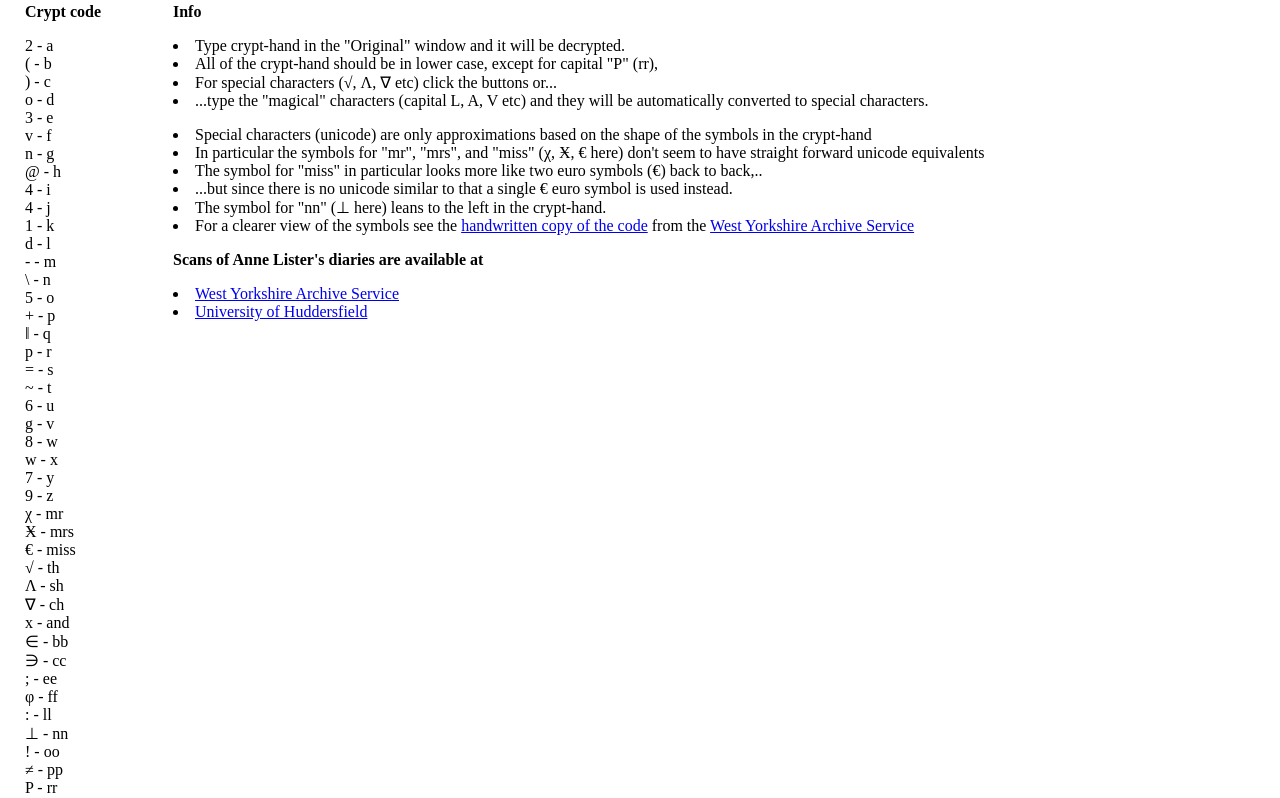
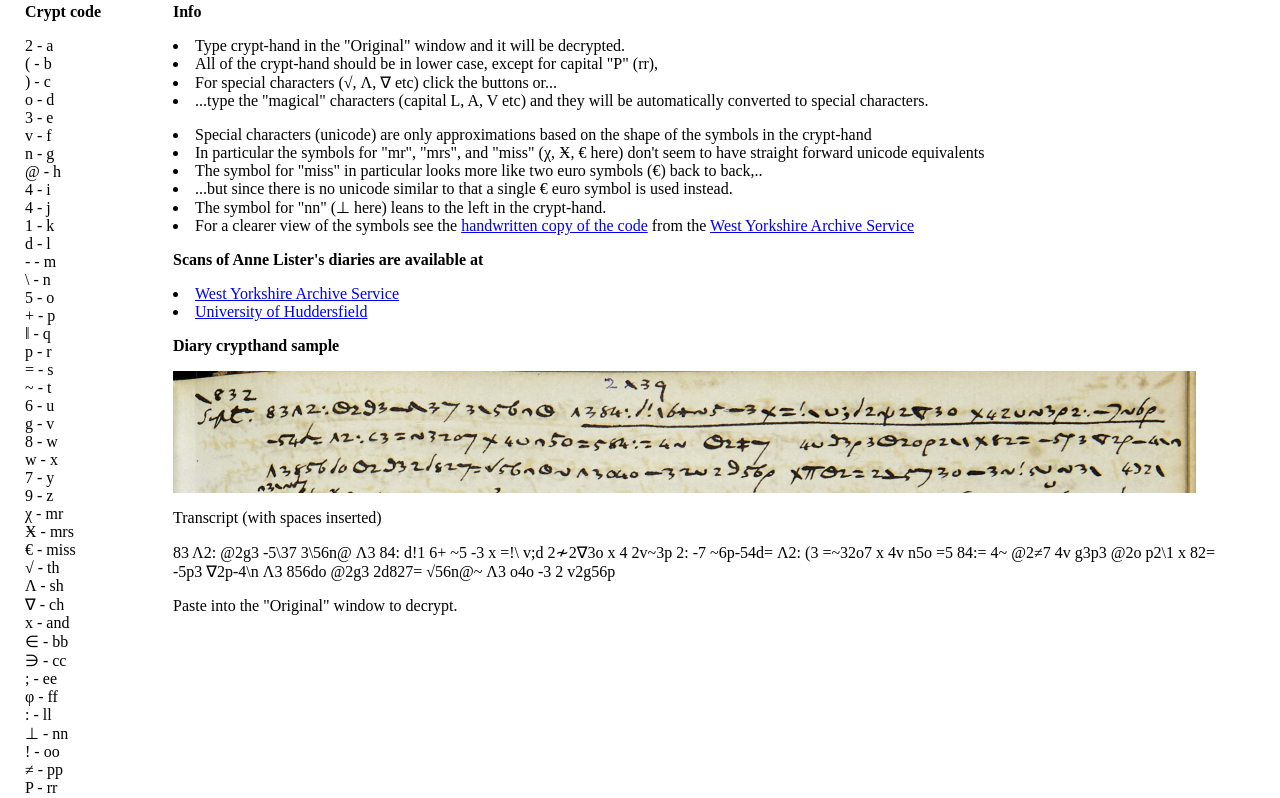
Before and after one commit to Too-Ticki/annelister-decrypter, a plain HTML site: page index.html in a window 1280 px wide. Shown: the part 514-1312 px from the top of the page. Drawn offline with Linux system fonts and the light colour scheme.

Commit message:
Update index.html

```diff
--- a/index.html
+++ b/index.html
@@ -45,7 +45,8 @@ var rplaceTable = {
 'q' : '\u03C6', // : 'ff', // φ phi
 'I' : '\u22A5', // : 'nn', //up tack: ⊥
 '\#' : '\u2260', // : 'pp', //not equal ≠
-'\&' : '\u2241' // : 'tt' //not tilde ≁
+'\&' : '\u2241', // : 'tt', //not tilde ≁
+'O' : '\u25A1' // '□' // white square □ for noting unidentified characters
 }
 
 for (t in rplaceTable) {
@@ -231,6 +232,12 @@ P - rr<br>
 <b>Scans of Anne Lister's diaries are available at</b>
 <li><a href="https://wyascatablogue.wordpress.com/exhibitions/anne-lister/anne-lister-reading-annes-diaries/">West Yorkshire Archive Service</a>
 <li><a href="https://library.hud.ac.uk/calmview/TreeBrowse.aspx?src=CalmView.Catalog&field=RefNo&key=SH7">University of Huddersfield</a>
+
+<p><b>Diary crypthand sample</b>
+<p><img src="crypthand_sample_sh-7-ml-e-15_0122.jpg">
+<p>Transcript (with spaces inserted)
+<p>83 Λ2: @2g3 -5\37 3\56n@ Λ3 84: d!1 6+ ~5 -3 x =!\ v;d 2≁2∇3o x 4 2v~3p 2: -7 ~6p-54d= Λ2: (3 =~32o7 x 4v n5o =5 84:= 4~ @2≠7 4v g3p3 @2o p2\1 x 82= -5p3 ∇2p-4\n Λ3 856do @2g3 2d827= √56n@~ Λ3 o4o -3 2 v2g56p
+<p>Paste into the "Original" window to decrypt.
 </blockquote>
 </td></tr></table>
 
```
